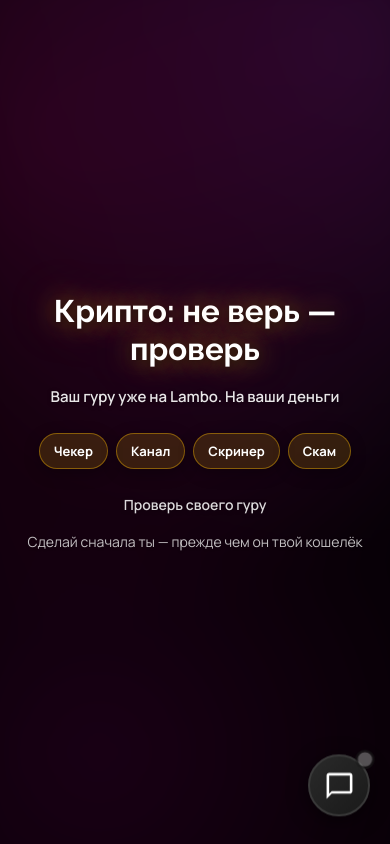
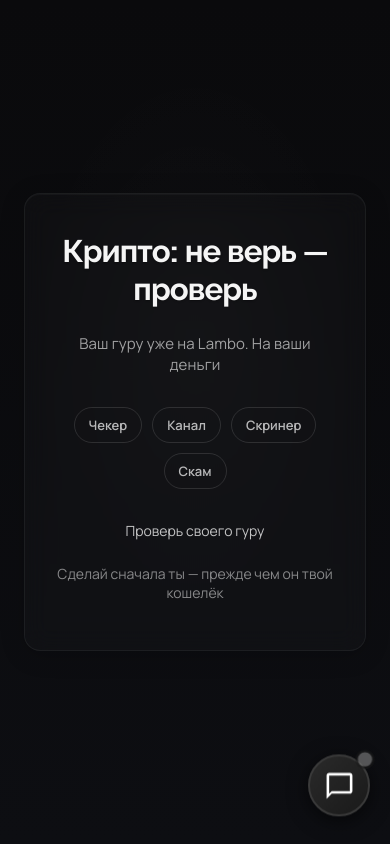
Before and after one commit to em1238370-oss/checkyourcrypto, a plain HTML site: page index.html in a window 390 px wide. Shown: the top 844 px of the page. Drawn offline with Linux system fonts and the light colour scheme; no server answers.

Commit message:
Документ Sources and Data + текущие правки index и styles
Made-with: Cursor

```diff
--- a/index.html
+++ b/index.html
@@ -9,7 +9,8 @@
     <link href="https://fonts.googleapis.com/css2?family=Poppins:wght@400;700&display=swap" rel="stylesheet">
     <link href="https://fonts.googleapis.com/css2?family=Raleway:wght@700&display=swap" rel="stylesheet">
     <link href="https://fonts.googleapis.com/css2?family=Manrope:wght@400;600;700&display=swap" rel="stylesheet">
-    <link rel="stylesheet" href="styles.css">
+    <link href="https://fonts.googleapis.com/css2?family=Syne:wght@600;700;800&display=swap" rel="stylesheet">
+    <link rel="stylesheet" href="styles.css?v=4">
 </head>
 <body>
     <div class="page">
--- a/styles.css
+++ b/styles.css
@@ -58,6 +58,10 @@ body::after {
     text-align: center;
     padding: 60px 20px;
     min-height: 100vh;
+    position: relative;
+    overflow: hidden;
+    background: radial-gradient(ellipse 80% 60% at 50% 40%, rgba(255, 255, 255, 0.02) 0%, transparent 55%),
+                linear-gradient(180deg, #0a0a0c 0%, #0d0e12 100%);
 }
 
 .scroll-section {
@@ -77,7 +81,7 @@ body::after {
     font-weight: 700;
 }
 
-/* Hero: контейнер и каскад появления */
+/* Hero: минимализм — только белое/серое, без золота */
 .hero-inner {
     max-width: 900px;
     margin: 0 auto;
@@ -86,29 +90,48 @@ body::after {
     align-items: center;
     gap: 24px;
     text-align: center;
+    padding: 48px 32px 56px;
+    position: relative;
+    background: rgba(255, 255, 255, 0.02);
+    backdrop-filter: blur(12px);
+    -webkit-backdrop-filter: blur(12px);
+    border-radius: 16px;
+    border: 1px solid rgba(220, 225, 235, 0.06);
+    box-shadow: 0 4px 24px rgba(0, 0, 0, 0.2), inset 0 1px 0 rgba(255, 255, 255, 0.03);
+    animation: heroInnerEnter 0.65s cubic-bezier(0.22, 1, 0.36, 1) 0s both;
+}
+
+@keyframes heroInnerEnter {
+    from {
+        opacity: 0;
+        transform: translateY(22px);
+    }
+    to {
+        opacity: 1;
+        transform: translateY(0);
+    }
 }
 
 .hero-title {
-    font-family: 'Raleway', 'Manrope', sans-serif;
+    font-family: 'Syne', 'Raleway', sans-serif;
     font-size: clamp(32px, 6vw, 56px);
     font-weight: 700;
     line-height: 1.2;
-    color: #fff;
+    letter-spacing: -0.03em;
     margin: 0;
-    text-shadow: 0 2px 8px rgba(0, 0, 0, 0.5),
-                 0 0 24px rgba(255, 191, 0, 0.5),
-                 0 0 48px rgba(255, 191, 0, 0.35);
-    animation: heroFadeUp 0.9s ease-out 0.1s both, amberGlow 4.5s ease-in-out 1s infinite;
+    color: rgba(255, 255, 255, 0.96);
+    text-shadow: 0 1px 2px rgba(0, 0, 0, 0.3);
+    animation: heroFadeUp 0.6s cubic-bezier(0.22, 1, 0.36, 1) 0.12s both;
 }
 
 .hero-subtitle {
     font-family: 'Manrope', 'Poppins', sans-serif;
     font-size: clamp(16px, 2.2vw, 22px);
-    font-weight: 600;
-    color: rgba(255, 255, 255, 0.9);
+    font-weight: 500;
+    letter-spacing: 0.01em;
+    color: rgba(255, 255, 255, 0.6);
     margin: 0;
-    text-shadow: 0 1px 4px rgba(0, 0, 0, 0.4);
-    animation: heroFadeUp 0.9s ease-out 0.3s both;
+    animation: heroFadeUp 0.6s cubic-bezier(0.22, 1, 0.36, 1) 0.24s both;
 }
 
 .hero-tags {
@@ -122,71 +145,56 @@ body::after {
 .hero-tag {
     font-family: 'Manrope', 'Poppins', sans-serif;
     font-size: clamp(14px, 1.8vw, 18px);
-    font-weight: 700;
-    color: #fff;
+    font-weight: 600;
+    color: rgba(255, 255, 255, 0.7);
     padding: 10px 20px;
-    background: rgba(255, 193, 7, 0.15);
-    border: 1px solid rgba(255, 191, 0, 0.4);
+    border: 1px solid rgba(255, 255, 255, 0.12);
     border-radius: 999px;
-    box-shadow: 0 4px 16px rgba(0, 0, 0, 0.3);
+    background: transparent;
     cursor: default;
-    transition: transform 0.25s ease, box-shadow 0.25s ease, background 0.25s ease, border-color 0.25s ease;
-    animation: heroFadeUp 0.9s ease-out 0.5s both;
+    transition: transform 0.25s ease, box-shadow 0.25s ease, border-color 0.25s ease, background 0.25s ease, color 0.25s ease;
+    animation: heroFadeUp 0.6s cubic-bezier(0.22, 1, 0.36, 1) 0.36s both;
 }
 
-.hero-tag:nth-child(1) { animation-delay: 0.5s; }
-.hero-tag:nth-child(2) { animation-delay: 0.65s; }
-.hero-tag:nth-child(3) { animation-delay: 0.8s; }
-.hero-tag:nth-child(4) { animation-delay: 0.95s; }
+.hero-tag:nth-child(1) { animation-delay: 0.36s; }
+.hero-tag:nth-child(2) { animation-delay: 0.42s; }
+.hero-tag:nth-child(3) { animation-delay: 0.48s; }
+.hero-tag:nth-child(4) { animation-delay: 0.54s; }
 
 .hero-tag:hover {
     transform: translateY(-2px);
-    box-shadow: 0 8px 24px rgba(255, 193, 7, 0.2);
-    background: rgba(255, 193, 7, 0.25);
-    border-color: rgba(255, 191, 0, 0.6);
+    box-shadow: 0 4px 12px rgba(0, 0, 0, 0.2);
+    border-color: rgba(255, 255, 255, 0.22);
+    background: rgba(255, 255, 255, 0.04);
+    color: rgba(255, 255, 255, 0.9);
 }
 
 .hero-line1 {
     font-family: 'Manrope', 'Poppins', sans-serif;
     font-size: clamp(15px, 1.9vw, 19px);
-    font-weight: 600;
-    color: rgba(255, 255, 255, 0.85);
+    font-weight: 500;
+    color: rgba(255, 255, 255, 0.75);
     margin: 0;
-    text-shadow: 0 1px 4px rgba(0, 0, 0, 0.35);
-    animation: heroFadeUp 0.9s ease-out 0.7s both;
+    animation: heroFadeUp 0.6s cubic-bezier(0.22, 1, 0.36, 1) 0.48s both;
 }
 
 .hero-line2 {
     font-family: 'Manrope', 'Poppins', sans-serif;
     font-size: clamp(14px, 1.7vw, 17px);
     font-weight: 400;
-    color: rgba(255, 255, 255, 0.75);
+    color: rgba(255, 255, 255, 0.5);
     margin: 0;
-    text-shadow: 0 1px 3px rgba(0, 0, 0, 0.3);
-    animation: heroFadeUp 0.9s ease-out 0.9s both;
+    animation: heroFadeUp 0.6s cubic-bezier(0.22, 1, 0.36, 1) 0.6s both;
 }
 
 @keyframes heroFadeUp {
     from {
         opacity: 0;
-        transform: translateY(32px);
+        transform: translateY(22px);
     }
     to {
         opacity: 1;
         transform: translateY(0);
-    }
-}
-
-@keyframes amberGlow {
-    0%, 100% {
-        text-shadow: 0 2px 8px rgba(0, 0, 0, 0.5),
-                     0 0 24px rgba(255, 191, 0, 0.5),
-                     0 0 48px rgba(255, 191, 0, 0.35);
-    }
-    50% {
-        text-shadow: 0 2px 8px rgba(0, 0, 0, 0.5),
-                     0 0 32px rgba(255, 191, 0, 0.75),
-                     0 0 64px rgba(255, 191, 0, 0.45);
     }
 }
 
@@ -831,11 +839,15 @@ html {
 /* Responsive design */
 @media (max-width: 600px) {
     .hero {
-        padding: 40px 16px;
+        padding: 40px 24px;
     }
 
     .hero-inner {
-        gap: 18px;
+        gap: 24px;
+        padding: 40px 28px 48px;
+        width: 100%;
+        max-width: 100%;
+        box-sizing: border-box;
     }
 
     .hero-title {
@@ -847,7 +859,7 @@ html {
     }
 
     .hero-tags {
-        gap: 8px;
+        gap: 10px;
     }
 
     .hero-tag {
```
Also changed, not shown: Sources-and-Data.md (added, +157 -0 lines).
